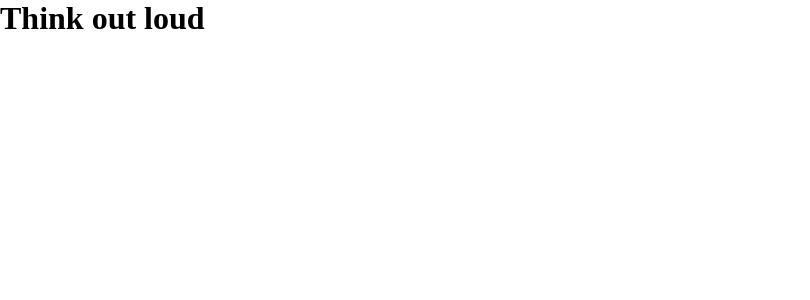
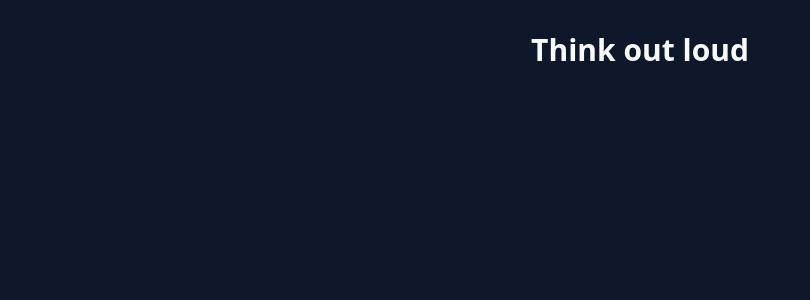
Before and after one commit to miguelaugl/think-out-loud-web, a React (Create React App) app: page / in a window 1280 px wide. Shown: the top 300 px of the page, without its empty margins (0-810 px from the left). Built offline with nearby package versions, Linux system fonts and the light colour scheme.

Commit message:
feat: add tailwindcss

```diff
--- a/package.json
+++ b/package.json
@@ -40,5 +40,10 @@
       "last 1 firefox version",
       "last 1 safari version"
     ]
+  },
+  "devDependencies": {
+    "autoprefixer": "^10.4.2",
+    "postcss": "^8.4.6",
+    "tailwindcss": "^3.0.21"
   }
 }
--- a/src/App.tsx
+++ b/src/App.tsx
@@ -1,5 +1,5 @@
 export function App() {
   return (
-    <h1>Think out loud</h1>
+    <h1 className="text-3xl font-bold text-center mt-8">Think out loud</h1>
   );
 }
--- a/src/index.css
+++ b/src/index.css
@@ -1,7 +1,7 @@
-* {
-  padding: 0;
-  margin: 0;
-  border: 0;
-  outline: 0;
-  box-sizing: border-box;
+@tailwind base;
+@tailwind components;
+@tailwind utilities;
+
+body {
+  @apply bg-slate-900 min-h-screen text-slate-50;
 }
--- /dev/null
+++ b/tailwind.config.js
@@ -0,0 +1,9 @@
+module.exports = {
+  content: [
+    "./src/**/*.{js,jsx,ts,tsx}",
+  ],
+  theme: {
+    extend: {},
+  },
+  plugins: [],
+}
```
Also changed, not shown: src/setupTests.ts (deleted, +0 -5 lines), 1 other file (tests, documents, lock files or other folders).
